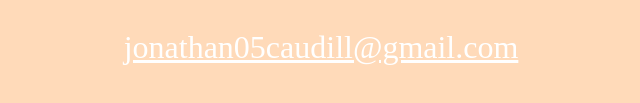
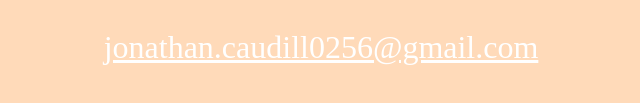
Before and after one commit to jcaudill0256/jcaudill0256.github.io, a plain HTML site: page contact.html in a window 1280 px wide. Shown: the part 1150-1253 px from the top of the page, 319-959 px from the left. Drawn offline with Linux system fonts and the light colour scheme.

Commit message:
Update contact.html

```diff
--- a/contact.html
+++ b/contact.html
@@ -94,7 +94,7 @@
                 </p>
 
                 <p>
-                    <a href="mailto:jonathan05caudill@gmail.com">jonathan05caudill@gmail.com</a>
+                    <a href="mailto:jonathan.caudill0256@gmail.com">jonathan.caudill0256@gmail.com</a>
                 </p>
             </footer>
 
```
